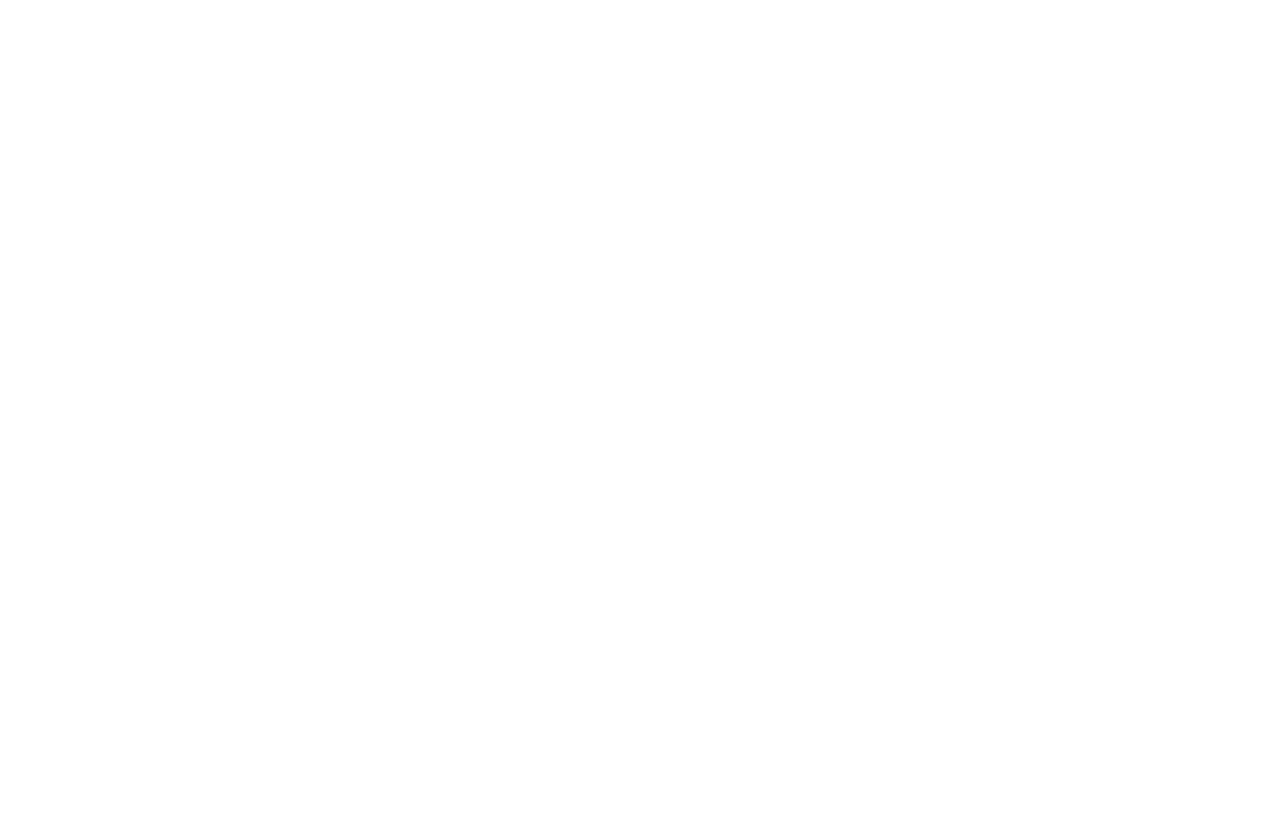
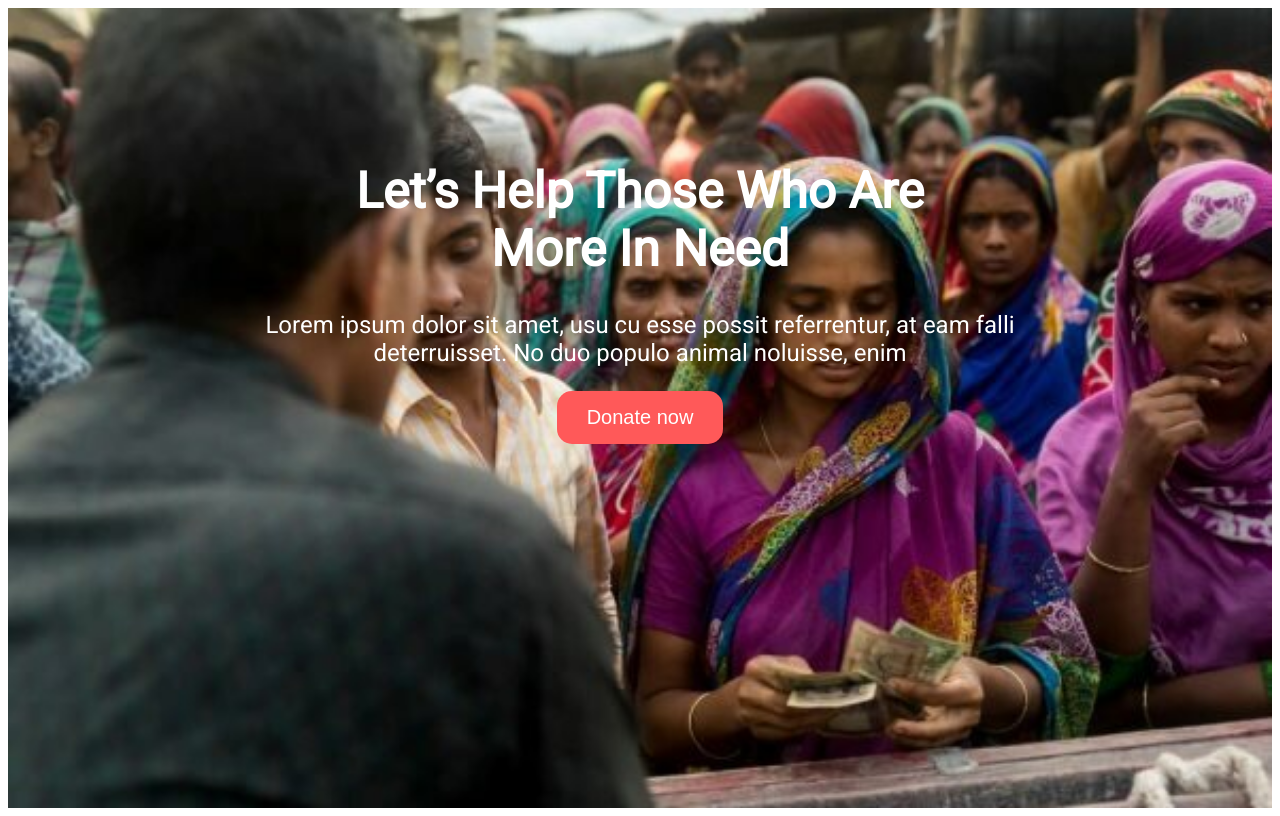
Before and after one commit to jaamil/Asaaignment-1, a plain HTML site: page index.html in a window 1280 px wide. Drawn offline with Linux system fonts and the light colour scheme.

Commit message:
header section complete

```diff
--- a/index.html
+++ b/index.html
@@ -15,6 +15,20 @@
        <link rel="stylesheet" href="style.css" />
 </head>
 <body>
-
+    <!-- Header section start -->
+    <header class="header-banner">
+        <div class="banner-text">
+          <h1>
+            Let’s Help Those Who Are <br />
+            More In Need </h1>
+          <p>
+            Lorem ipsum dolor sit amet, usu cu esse possit referrentur, at eam
+            falli <br />
+            deterruisset. No duo populo animal noluisse, enim
+          </p>
+          <button type="button" class="btn-btn">Donate now</button>
+        </div>
+      </header>
+      <!-- header section end -->
 </body>
 </html>
--- a/style.css
+++ b/style.css
@@ -0,0 +1,36 @@
+/* Google fonts  */
+body{
+    font-family: 'Roboto', sans-serif;
+}
+
+/* Header section start  */
+.header-banner {
+  background-image: url(images/donation1.jpg);
+  background-repeat: no-repeat;
+  background-size: cover;
+  height: 100vh;
+  width: 100%;
+}
+
+.banner-text {
+  text-align: center;
+  color: white;
+  padding: 120px;
+}
+.banner-text h1 {
+  font-size: 50px;
+  font-weight: 700;
+}
+
+.banner-text p {
+  font-size: 24px;
+}
+.btn-btn {
+  padding: 15px 30px;
+  border-radius: 15px;
+  background-color: #ff5959;
+  color: white;
+  font-size: 20px;
+  border: none;
+}
+/* Header section end  */
```
